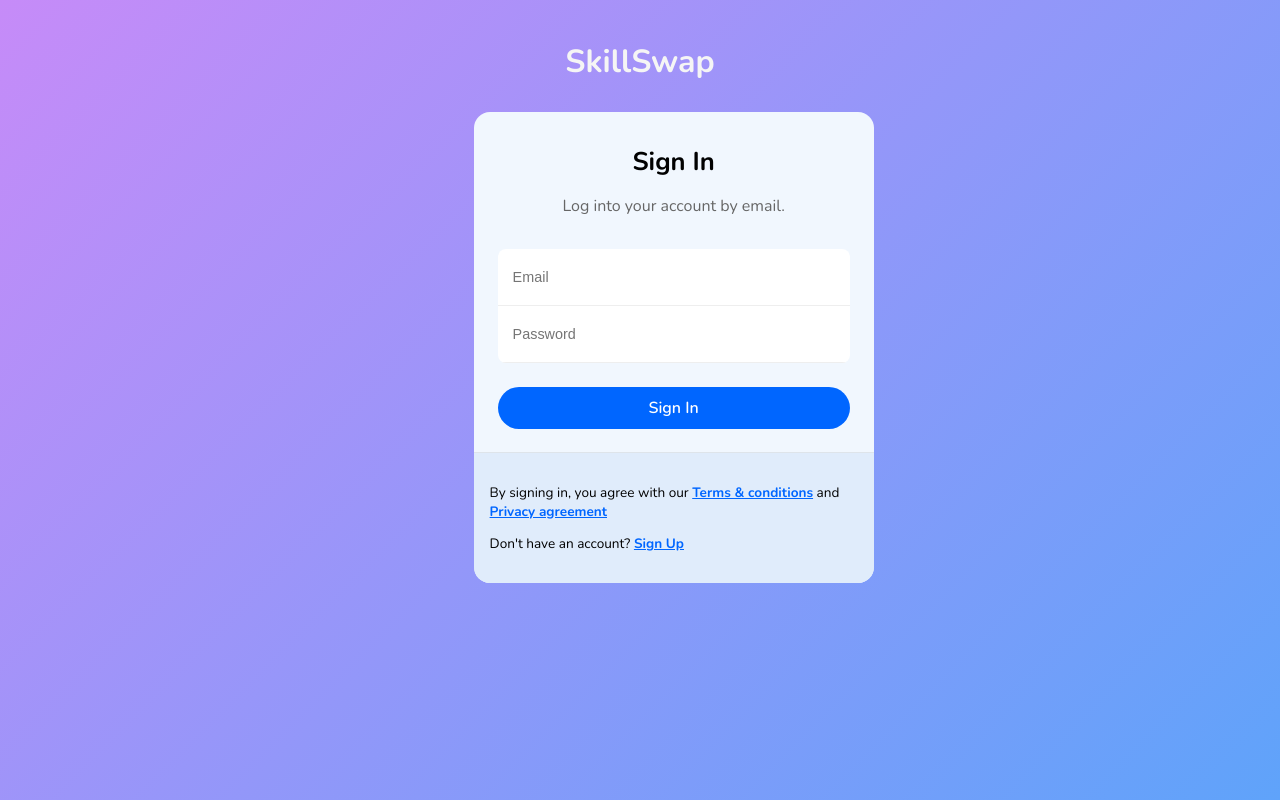
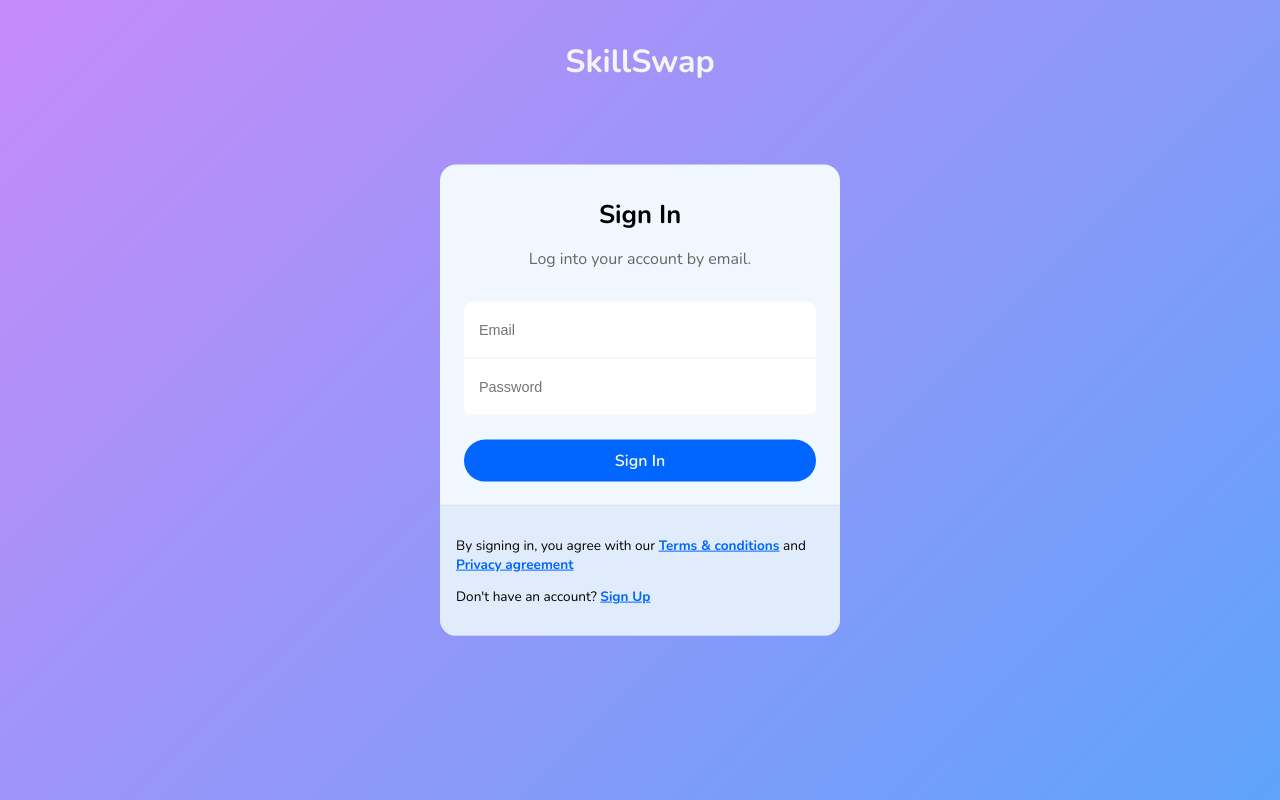
Before and after one commit to nafaytashfeen/DeerHacksHackathon, a Flask app: template templates/signin.html in a window 1280 px wide. Run offline with Flask 3, Linux system fonts and the light colour scheme; the template is opened without the code that fills it, so the values that code supplies are empty; some libraries are stand-ins or nearby versions.

Commit message:
check this

```diff
--- a/python_files/server.py
+++ b/python_files/server.py
@@ -21,6 +21,17 @@ def winner_winner():
     update_stats({'wins': wins, 'name': data['name'], 'wpm': wpm})
     return jsonify({'message': 'congratulations, stats updated'})
 
+@app.route('/register.html')
+def register():
+    return render_template("register.html")
+
+@app.route('/signin.html')
+def signin():
+    return render_template("signin.html")
+
+@app.route("/homepage.html")
+def homepage():
+    return render_template("homepage.html")
 
 
 if __name__ == '__main__':
--- a/static/signin.css
+++ b/static/signin.css
@@ -22,20 +22,16 @@ h1 {
   margin: 0;
 }
 .form-box {
-  display: flex;
-  flex-direction: column;
-  align-items: center;
-  justify-content: center;
-
   max-width: 400px;
   background: #f1f7fe;
   overflow: hidden;
   border-radius: 16px;
   color: #010101;
   position: absolute;
-  top: 14%;
-  left: 37%;
-  }
+  top: 50%;
+  left: 50%;
+  transform: translate(-50%, -50%);
+}
 
   .form {
   position: relative;
--- a/templates/homepage.html
+++ b/templates/homepage.html
@@ -13,8 +13,8 @@
   <header class="site-header">
     <div class="logo">SkillSwap</div>
     <nav>
-      <a href="#">Log In</a>
-      <a href="#" class="signup-btn">Sign Up</a>
+      <a href="/signin.html">Log In</a>
+      <a href="/register.html" class="signup-btn">Sign Up</a>
     </nav>
   </header>
 
```
